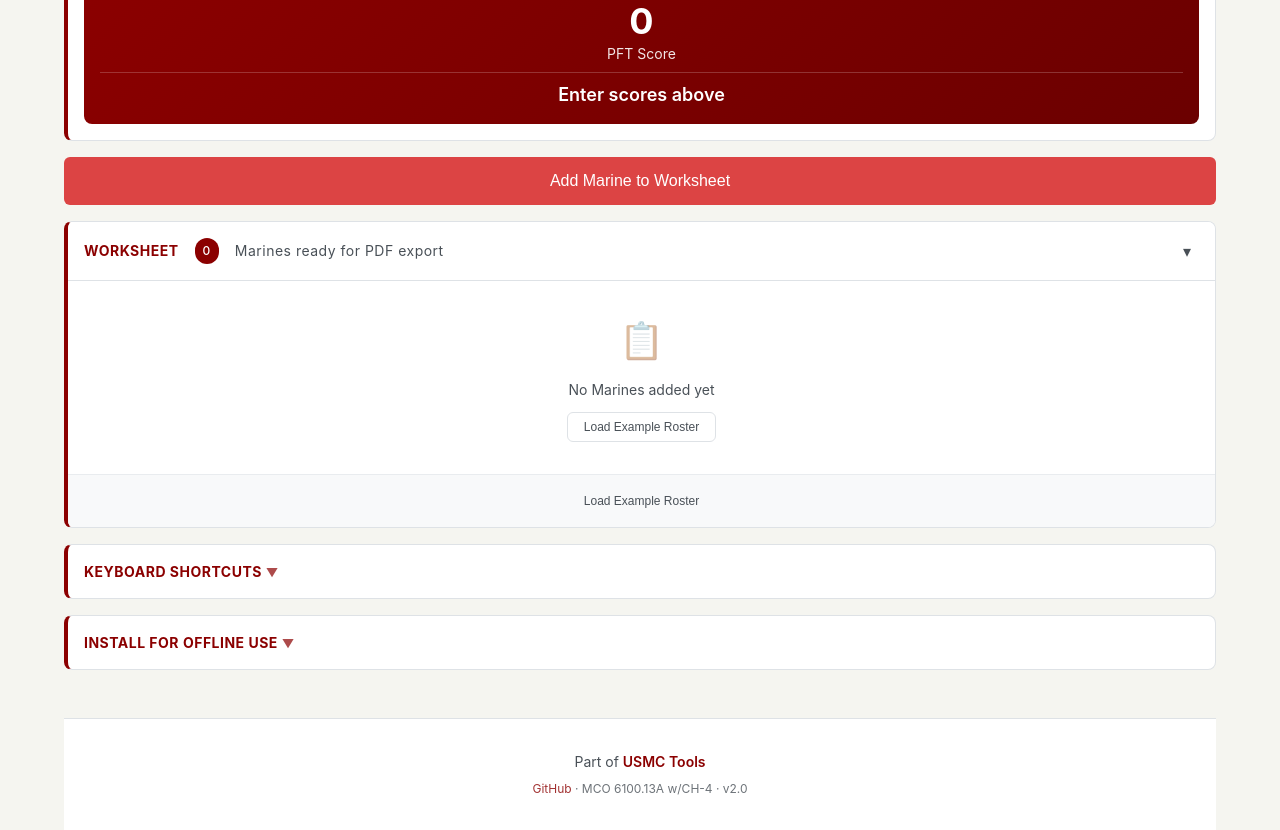
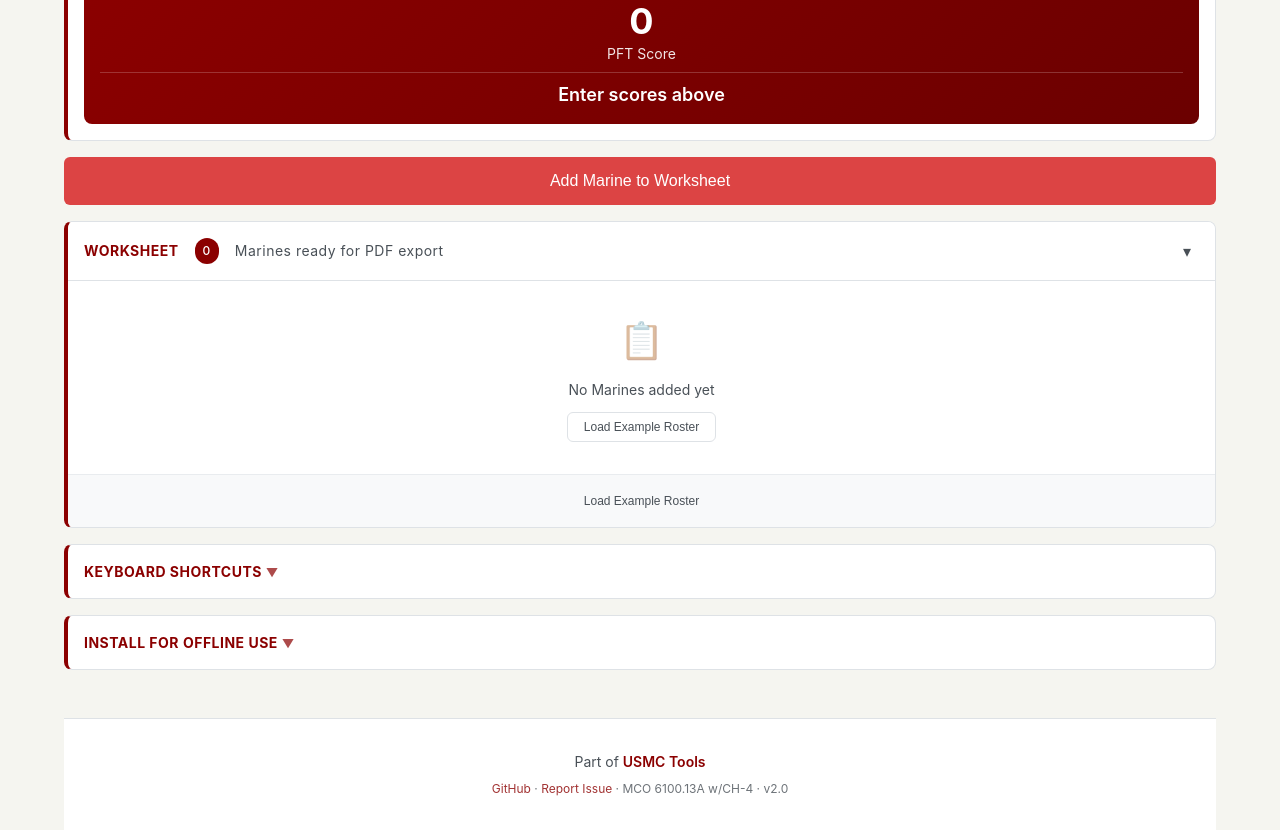
Before and after one commit to jeranaias/pft-cft-proctor, a plain HTML site: page index.html in a window 1280 px wide. Shown: the part 1431-2261 px from the top of the page. Drawn offline with nearby package versions, Linux system fonts and the light colour scheme.

Commit message:
Add Report Issue link to footer

```diff
--- a/index.html
+++ b/index.html
@@ -431,7 +431,7 @@
         Part of <a href="https://jeranaias.github.io/usmc-tools/">USMC Tools</a>
       </p>
       <p class="footer__links">
-        <a href="https://github.com/jeranaias/pft-cft-proctor">GitHub</a> · MCO 6100.13A w/CH-4 · v2.0
+        <a href="https://github.com/jeranaias/pft-cft-proctor">GitHub</a> · <a href="https://github.com/jeranaias/pft-cft-proctor/issues">Report Issue</a> · MCO 6100.13A w/CH-4 · v2.0
       </p>
     </footer>
   </div>
```
